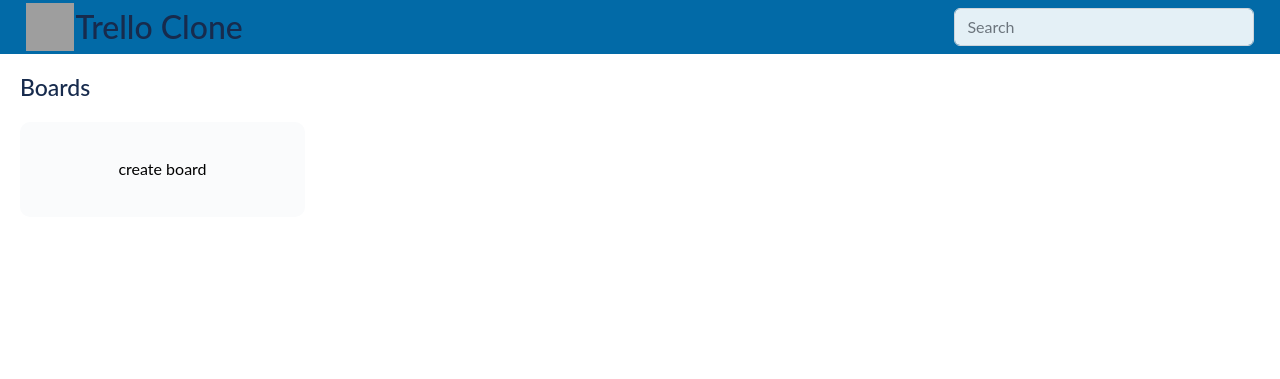
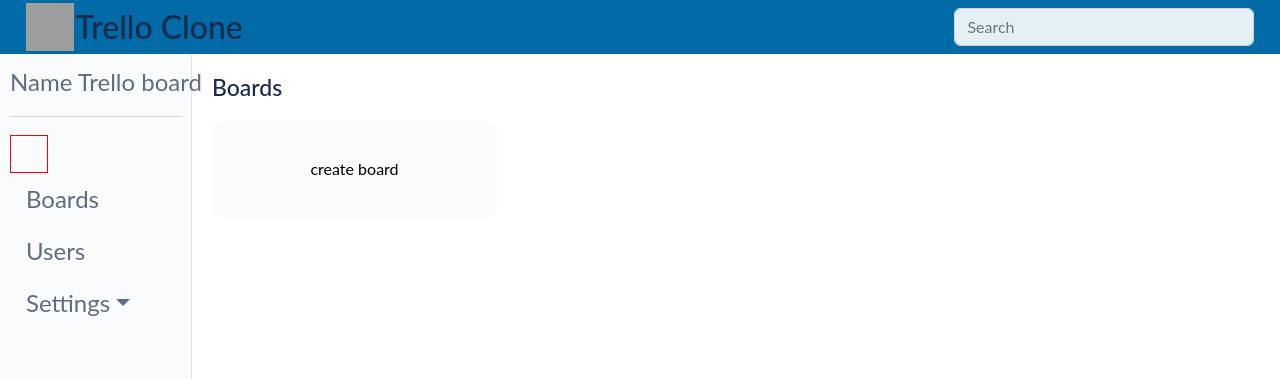
Before and after one commit to Veronchi/Rs-Clone, a React (Create React App) app: page /boards in a window 1280 px wide. Shown: the top 379 px of the page. Built offline with nearby package versions, Linux system fonts and the light colour scheme; grey boxes are pictures that could not be loaded; a web font is replaced by a local one.

Commit message:
feat: add elements for asdie bar

```diff
--- a/src/components/Aside/aside.scss
+++ b/src/components/Aside/aside.scss
@@ -0,0 +1,32 @@
+@import "../../styles/palette.scss";
+
+.aside {
+  width: 15%;
+  padding: 10px;
+  background: $light-gray;
+  font-size: 1.5rem;
+  color: $gray-text;
+  float: right;
+  border-right: 1px solid $border-gray;
+
+  &__title {
+    color: inherit;
+  }
+
+  &__toggle {
+    color: inherit;
+    border: 1px solid red;
+  }
+
+  &__boards {
+    color: inherit;
+  }
+
+  &__users {
+    color: inherit;
+  }
+
+  &__settings > a {
+    color: inherit;
+  }
+}
--- a/src/components/Aside/aside.tsx
+++ b/src/components/Aside/aside.tsx
@@ -1,8 +1,27 @@
 import React from 'react';
+import Nav from 'react-bootstrap/Nav';
+import Navbar from 'react-bootstrap/Navbar';
+import NavDropdown from 'react-bootstrap/NavDropdown';
 import './aside.scss';
 
 const Aside = (): JSX.Element => (
-  <h1>sideBar</h1>
+  <aside className="aside">
+    <Navbar.Brand href="/board" className="aside__title">Name Trello board</Navbar.Brand>
+    <hr />
+    <Navbar.Toggle aria-controls="basic-navbar-nav" className="aside__toggle" />
+    <Nav className="me-auto aside__nav">
+      <Nav.Link href="/boards" className="aside__boards">Boards</Nav.Link>
+      <Nav.Link href="#" className="aside__users">Users</Nav.Link>
+      <NavDropdown title="Settings" id="basic-nav-dropdown" className="aside__settings">
+        <NavDropdown.Item href="#" className="aside__theme">Themes</NavDropdown.Item>
+        <NavDropdown.Item href="#" className="aside__lang">
+          Language
+        </NavDropdown.Item>
+        <NavDropdown.Divider />
+        <NavDropdown.Item href="#" className="aside__some">Something</NavDropdown.Item>
+      </NavDropdown>
+    </Nav>
+  </aside>
 );
 
 export { Aside };
--- a/src/components/MainLayout/MainLayout.tsx
+++ b/src/components/MainLayout/MainLayout.tsx
@@ -1,5 +1,6 @@
 import React from 'react';
 import { Outlet } from 'react-router-dom';
+import { Aside } from '../Aside/aside';
 import Footer from '../Footer/Footer';
 import Header from '../Header/Header';
 import './style.scss';
@@ -7,7 +8,10 @@ import './style.scss';
 const MainLayout = (): JSX.Element => (
   <div className="content">
     <Header />
-    <Outlet />
+    <main className="main">
+      <Aside />
+      <Outlet />
+    </main>
     <Footer />
   </div>
 
--- a/src/components/MainLayout/style.scss
+++ b/src/components/MainLayout/style.scss
@@ -8,3 +8,9 @@
 .footer {
   flex: 0 0 auto;
 }
+
+.main {
+  width: 100%;
+  height: 100%;
+  display: flex;
+}
```
